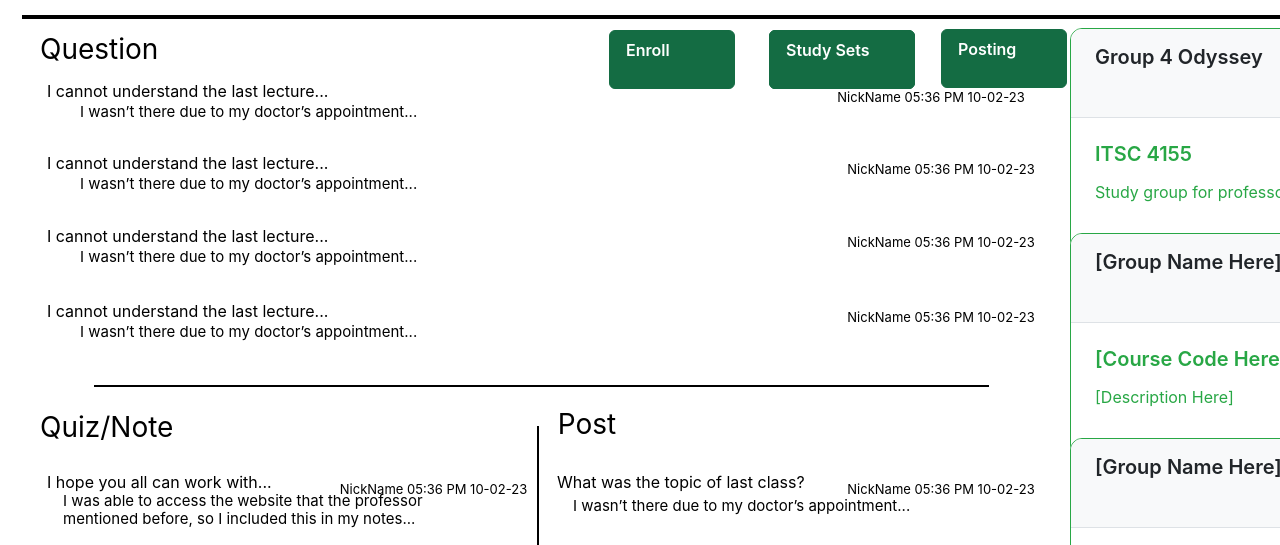
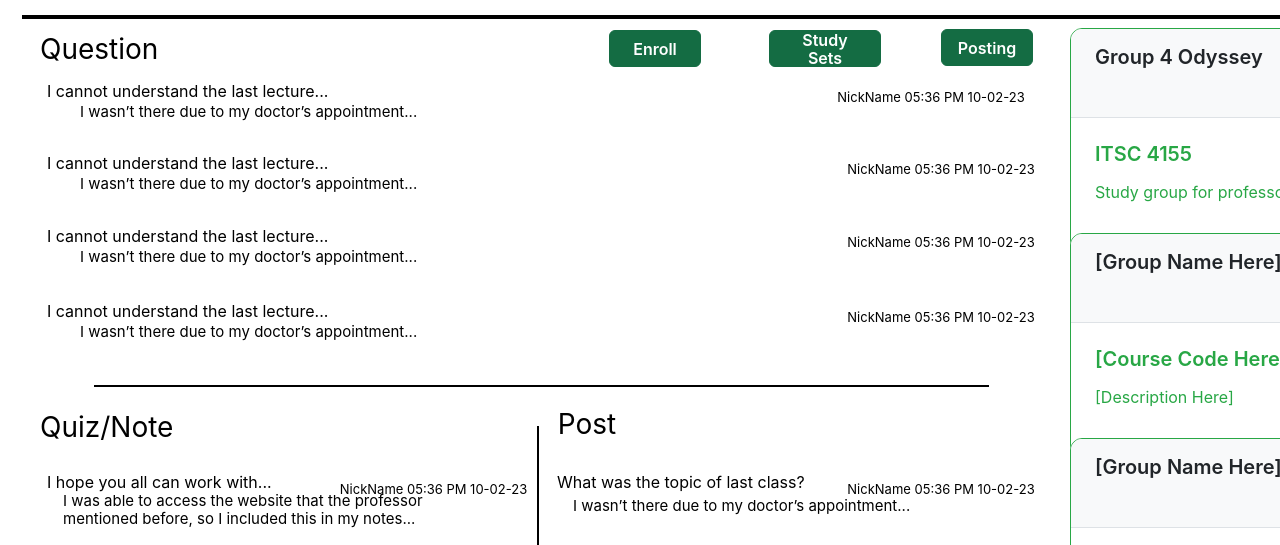
Before and after one commit to Eunyoungkim0/ClassPlus-Web-Application, a website: page ClassPlus/course_page_homepage.html in a window 1280 px wide. Shown: the part 184-729 px from the top of the page. Drawn offline with Linux system fonts and the light colour scheme.

Commit message:
Add files via upload

```diff
--- a/ClassPlus/course_page_homepage.html
+++ b/ClassPlus/course_page_homepage.html
@@ -844,111 +844,13 @@
     >
       I wasn’t there due to my doctor’s appointment...
     </div>
-    <div
-      style="
-        width: 92px;
-        height: 37px;
-        padding-left: 16px;
-        padding-right: 16px;
-        padding-top: 10px;
-        padding-bottom: 10px;
-        left: 933px;
-        top: 205px;
-        position: absolute;
-        background: #146c43;
-        border-radius: 6px;
-        border: 1px #146c43 solid;
-        justify-content: flex-start;
-        align-items: flex-start;
-        gap: 8px;
-        display: inline-flex;
-      "
-    >
-      <div
-        style="
-          color: white;
-          font-size: 16px;
-          font-family: Inter;
-          font-weight: 600;
-          line-height: 18px;
-          word-wrap: break-word;
-        "
-      >
-        Posting
-      </div>
-    </div>
-    <div
-      style="
-        width: 92px;
-        height: 37px;
-        padding-left: 16px;
-        padding-right: 16px;
-        padding-top: 10px;
-        padding-bottom: 10px;
-        left: 601px;
-        top: 206px;
-        position: absolute;
-        background: #146c43;
-        border-radius: 6px;
-        border: 1px #146c43 solid;
-        justify-content: flex-start;
-        align-items: flex-start;
-        gap: 8px;
-        display: inline-flex;
-      "
-    >
-      <div
-        style="
-          color: white;
-          font-size: 16px;
-          font-family: Inter;
-          font-weight: 600;
-          line-height: 18px;
-          word-wrap: break-word;
-        "
-      >
-        Enroll
-      </div>
-    </div>
+        <!--Back Button-->
         <div style="left: 15px; top: 124px; position: absolute; justify-content: flex-start; align-items: flex-start; display: inline-flex">
           <a href="javascript:void(0);" onclick="window.history.back();" style="text-decoration: none;">
               <div style="padding-left: 16px; padding-right: 16px; padding-top: 10px; padding-bottom: 10px; background: #004F34; border-radius: 4px; justify-content: flex-start; align-items: center; display: flex">
                   <div style="text-align: center; color: #F5F5F5; font-size: 16px; font-family: Inter; font-weight: 600; word-wrap: break-word">Back</div>
               </div>
           </a>
-  </div>
-    <div
-      style="
-        width: 112px;
-        height: 37px;
-        padding-left: 16px;
-        padding-right: 16px;
-        padding-top: 10px;
-        padding-bottom: 10px;
-        left: 761px;
-        top: 206px;
-        position: absolute;
-        background: #146c43;
-        border-radius: 6px;
-        border: 1px #146c43 solid;
-        justify-content: flex-start;
-        align-items: flex-start;
-        gap: 8px;
-        display: inline-flex;
-      "
-    >
-      <div
-        style="
-          color: white;
-          font-size: 16px;
-          font-family: Inter;
-          font-weight: 600;
-          line-height: 18px;
-          word-wrap: break-word;
-        "
-      >
-        Study Sets
-      </div>
       </div>
     <html>
       <head>
@@ -1008,20 +910,120 @@
       </head>
       <body>
         <div>
-          <div class="main-btn" style="left: 761px; top: 206px">
-            <div
-              class="inter-font"
+    <!--Study Set button-->
+    <div style="left: 761px; top: 206px; position: absolute;">
+      <button
+          style="
+              width: 112px;
+              height: 37px;
+              padding-left: 16px;
+              padding-right: 16px;
+              padding-top: 10px;
+              padding-bottom: 10px;
+              background: #146c43;
+              border-radius: 6px;
+              border: 1px #146c43 solid;
+              justify-content: center;
+              align-items: center;
+              display: inline-flex;
+              cursor: pointer;
+          "
+          onclick="studySetsFunction()"
+      >
+          <span
               style="
                   color: white;
                   font-size: 16px;
+                  font-family: Inter;
                   font-weight: 600;
                   line-height: 18px;
               "
           >
               Study Sets
+          </span>
+      </button>
     </div>
+    <!--Posting button-->
+<div style="left: 933px; top: 205px; position: absolute;">
+  <button
+      style="
+          width: 92px;
+          height: 37px;
+          padding-left: 16px;
+          padding-right: 16px;
+          padding-top: 10px;
+          padding-bottom: 10px;
+          background: #146c43;
+          border-radius: 6px;
+          border: 1px #146c43 solid;
+          justify-content: center;
+          align-items: center;
+          display: inline-flex;
+          cursor: pointer;
+      "
+      onclick="navigateToPosting()"
+  >
+      <span
+          style="
+              color: white;
+              font-size: 16px;
+              font-family: Inter;
+              font-weight: 600;
+              line-height: 18px;
+          "
+      >
+          Posting
+      </span>
+  </button>
 </div>
+<!--Enroll button-->
+<div style="left: 601px; top: 206px; position: absolute;">
+  <button
+      style="
+          width: 92px;
+          height: 37px;
+          padding-left: 16px;
+          padding-right: 16px;
+          padding-top: 10px;
+          padding-bottom: 10px;
+          background: #146c43;
+          border-radius: 6px;
+          border: 1px #146c43 solid;
+          justify-content: center;
+          align-items: center;
+          display: inline-flex;
+          cursor: pointer;
+      "
+      onclick="navigateToEnroll()"
+  >
+      <span
+          style="
+              color: white;
+              font-size: 16px;
+              font-family: Inter;
+              font-weight: 600;
+              line-height: 18px;
+          "
+      >
+          Enroll
+      </span>
+  </button>
+</div>
+    <script>
+      function studySetsFunction() {
+          // Redirect to the study sets html page
+          window.location.href = 'course_page_study_sets.html';
+      }
+      function navigateToPosting() {
+        // Redirect to the posting page
+        window.location.href = 'course_page_posting.html';
+    }
 
+    function navigateToEnroll() {
+        // Redirect to the search page
+        window.location.href = 'course_page_searchpage.html';
+    }
+    </script>
   <!-- Study Group Box 1 -->
           <div class="study-box" style="left: 1062px; top: 204px">
             <div class="study-box-header">
```
Also changed, not shown: ClassPlus/course_page_creating_study_sets.html (+66 -53 lines). Lines whose indentation alone changed are shown as unchanged.
